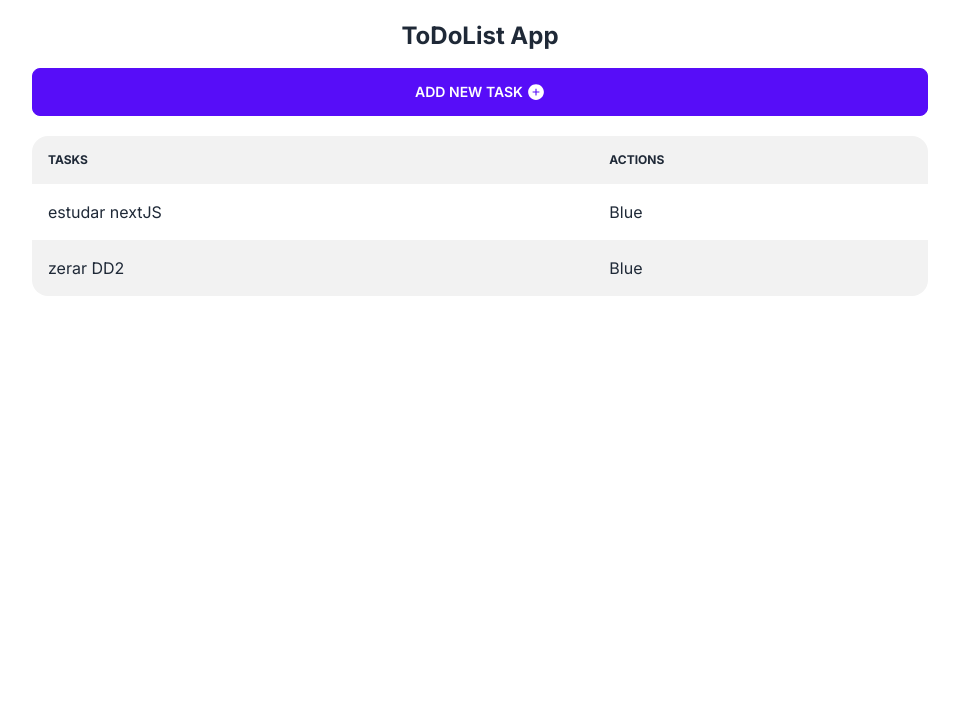
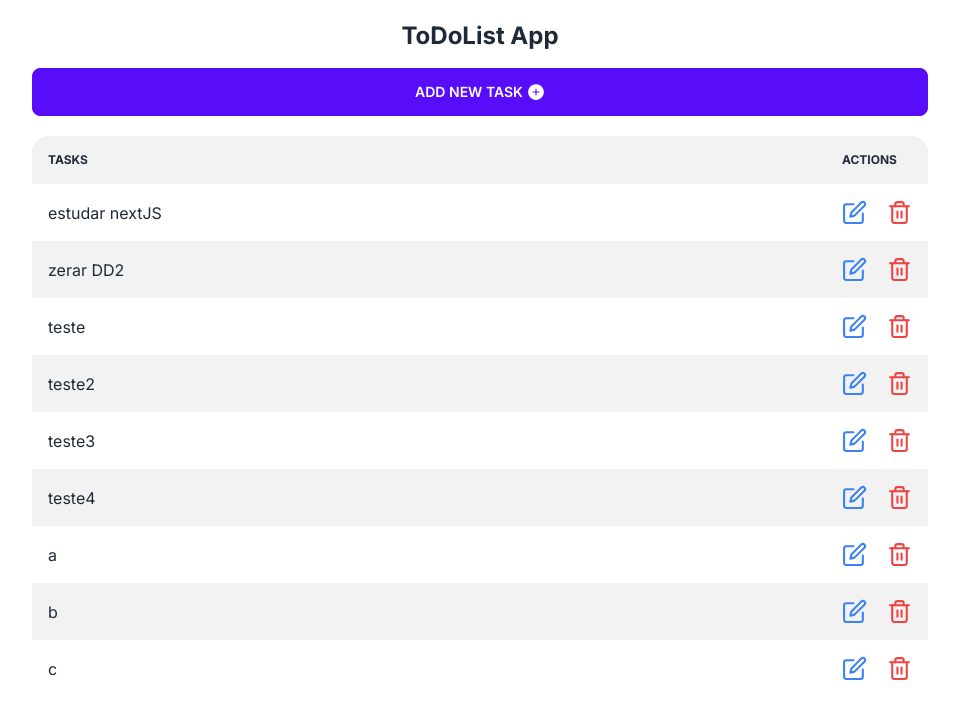
Before and after one commit to felipetega/ToDoList-NextJS, a Next.js app in the folder todolist/: page / in a window 1280 px wide. Shown: the top 718 px of the page, without its empty margins (160-1119 px from the left). Built offline with nearby package versions, Linux system fonts and the light colour scheme; data requests are answered from the project's data file.

Commit message:
add tasks

```diff
--- a/todolist/api.ts
+++ b/todolist/api.ts
@@ -3,7 +3,19 @@ import { ITask } from "./types/task";
 const baseUrl = "http://localhost:3001"
 
 export const getAllTodos = async():Promise<ITask[]> => {
-    const res = await fetch(`${baseUrl}/tasks`);
+    const res = await fetch(`${baseUrl}/tasks`, { cache: 'no-store' });
     const todos = await res.json();
     return todos;
 }
+
+export const addTodo = async (todo: ITask): Promise<ITask> => {
+    const res = await fetch(`${baseUrl}/tasks`, {
+        method: 'POST',
+        headers: {
+            'Content-Type': 'application/json'
+        },
+        body: JSON.stringify(todo)
+    })
+    const newTodo = await res.json()
+    return newTodo
+}
--- a/todolist/app/components/AddTask.tsx
+++ b/todolist/app/components/AddTask.tsx
@@ -3,14 +3,24 @@
 import { AiFillPlusCircle } from 'react-icons/ai';
 import Modal from './Modal';
 import { FormEventHandler, useState } from "react";
+import { addTodo } from '@/api';
+import { useRouter } from 'next/navigation';
+import { v4 as uuidv4 } from "uuid";
 
 const AddTask = () => {
+  const router = useRouter()
   const [modalOpen, setModalOpen] = useState<boolean>(false)
   const [newTaskValue, setNewTaskValue] = useState<string>('');
 
-  const handleSubmitNewTodo: FormEventHandler<HTMLFormElement> = (e) => {
+  const handleSubmitNewTodo: FormEventHandler<HTMLFormElement> = async (e) => {
     e.preventDefault();
+    await addTodo({
+      id: uuidv4(),
+      text: newTaskValue
+    })
     setNewTaskValue("")
+    setModalOpen(false)
+    router.refresh()
   }
 
   return (
--- a/todolist/app/components/Task.tsx
+++ b/todolist/app/components/Task.tsx
@@ -1,15 +1,50 @@
+"use client";
+
 import { ITask } from "@/types/task"
+import { FiEdit, FiTrash2 } from 'react-icons/fi'
+import { useState, FormEventHandler } from "react";
+import Modal from "./Modal";
+import { useRouter } from "next/navigation";
+//import { v4 as uuidv4 } from "uuid";
 
 interface TaskProps {
     task: ITask
 }
 
 const Task: React.FC<TaskProps> = ({ task }) => {
+    const router = useRouter()
+    const [openModalEdit, setOpenModalEdit] = useState<boolean>(false)
+    const [openModalDelete, setOpenModalDelete] = useState<boolean>(false)
+    const [taskToEdit, setTaskToEdit] = useState<string>(task.text)
+
+    const handleSubmitEditTodo: FormEventHandler<HTMLFormElement> = async (e) => {
+        e.preventDefault();
+        // await addTodo({
+        //   id: uuidv4(),
+        //   text: newTaskValue
+        // })
+        setTaskToEdit("")
+        setOpenModalEdit(false)
+        router.refresh()
+      }
+
   return (
     <>
         <tr key={task.id}>
-            <td>{task.text}</td>
-            <td>Blue</td>
+            <td className="w-full">{task.text}</td>
+            <td className="flex gap-5">
+                <FiEdit onClick={() => setOpenModalEdit(true)} cursor="pointer" className="text-blue-500" size={25} />
+                <Modal modalOpen={openModalEdit} setModalOpen={setOpenModalEdit}>
+                    <form onSubmit={handleSubmitEditTodo}>
+                        <h3 className='font-bold text-lg'>Edit task</h3>
+                        <div className='modal-action'>
+                            <input onChange={e => setTaskToEdit(e.target.value)} value={taskToEdit} type="text" placeholder="Type here" className="input input-bordered w-full max-w-xs" />
+                            <button type='submit' className='btn'>Submit</button>
+                        </div>
+                    </form>
+                </Modal>
+                <FiTrash2 cursor="pointer" className="text-red-500" size={25}/>
+            </td>
         </tr>
     </>
   )
--- a/todolist/data/todos.json
+++ b/todolist/data/todos.json
@@ -7,6 +7,34 @@
     {
       "id": "2",
       "text": "zerar DD2"
+    },
+    {
+      "id": "3",
+      "text": "teste"
+    },
+    {
+      "id": "4",
+      "text": "teste2"
+    },
+    {
+      "id": "5",
+      "text": "teste3"
+    },
+    {
+      "id": ":r0:",
+      "text": "teste4"
+    },
+    {
+      "id": ":R15mcq:",
+      "text": "a"
+    },
+    {
+      "id": "2a18cfad-69f8-43d6-813b-ebd21bfa2ba6",
+      "text": "b"
+    },
+    {
+      "id": "241715f7-49b9-4c83-b7f2-e32120c4f8b1",
+      "text": "c"
     }
   ]
 }
--- a/todolist/package.json
+++ b/todolist/package.json
@@ -23,9 +23,11 @@
     "react-dom": "18.2.0",
     "react-icons": "^4.8.0",
     "tailwindcss": "3.3.2",
-    "typescript": "5.0.4"
+    "typescript": "5.0.4",
+    "uuid": "^9.0.0"
   },
   "devDependencies": {
+    "@types/uuid": "^9.0.1",
     "json-server": "^0.17.3"
   }
 }
```
Also changed, not shown: 1 other file (tests, documents, lock files or other folders). Lines whose indentation alone changed are shown as unchanged.
